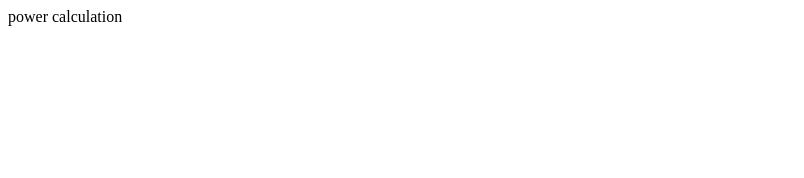
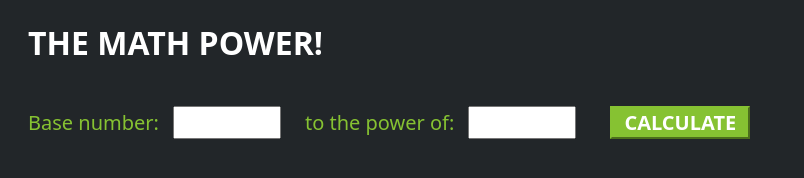
Before and after one commit to anupama003/MathPower-AWS, a plain HTML site: page index.html in a window 1280 px wide. Shown: the whole page, without its empty margins (0-804 px from the left). Drawn offline with Linux system fonts and the light colour scheme.

Commit message:
Update index.html

```diff
--- a/index.html
+++ b/index.html
@@ -4,9 +4,20 @@
     <meta charset="UTF-8">
     <meta http-equiv="X-UA-Compatible" content="IE=edge">
     <meta name="viewport" content="width=device-width, initial-scale=1.0">
-    <title>Document</title>
+    <title>The Math Power</title>
+    <!-- Styling for the client UI -->
+    <link rel="stylesheet" type="text/css" href="styles.css" media="screen" />
+    <script src="scripts.js"></script>
 </head>
 <body>
-    power calculation
+    <h1>THE MATH POWER!</h1>
+	<form>
+        <label>Base number:</label>
+        <input type="text" id="base">
+        <label>to the power of:</label>
+        <input type="text" id="exponent">
+        <!-- set button onClick method to call function we defined passing input values as parameters -->
+        <button type="button" onclick="callAPI(document.getElementById('base').value,document.getElementById('exponent').value)">CALCULATE</button>
+    </form>
 </body>
 </html>
```
